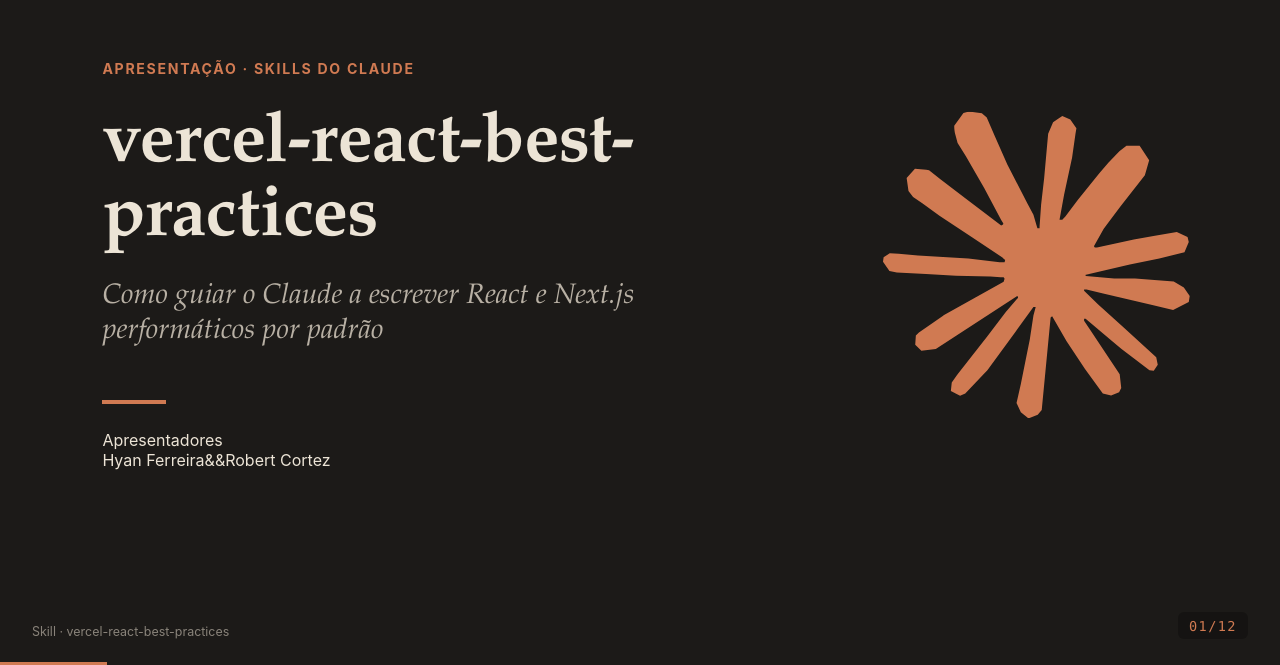
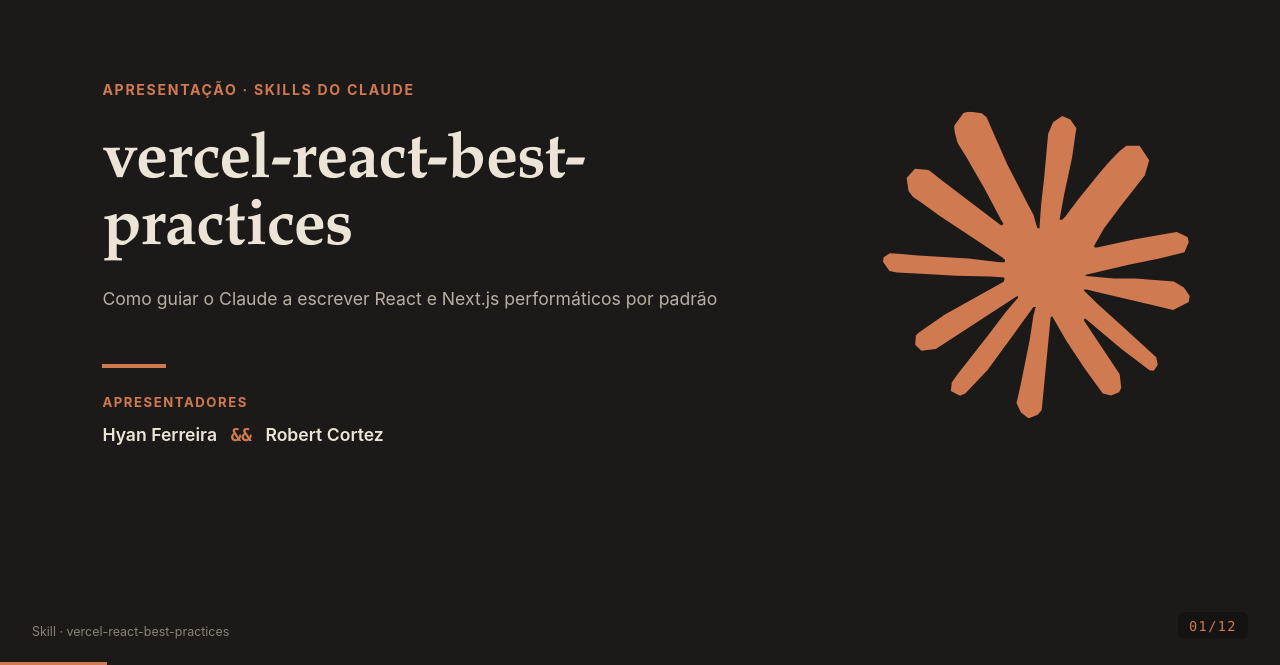
Before and after one commit to Robert-Cortez-Rudi/skills-claude, a React (Vite) app: page / in a window 1280 px wide. Shown: the part 135-800 px from the top of the page. Built offline with nearby package versions, Linux system fonts and the light colour scheme.

Commit message:
add(styles): refina tipografia e encerramento

```diff
--- a/src/index.css
+++ b/src/index.css
@@ -15,6 +15,8 @@
   --serif: 'Iowan Old Style', 'Palatino Linotype', 'Book Antiqua', Palatino, Georgia, 'Times New Roman', serif;
   --sans: -apple-system, BlinkMacSystemFont, 'Segoe UI', Roboto, Helvetica, Arial, sans-serif;
   --mono: 'SF Mono', 'JetBrains Mono', 'Fira Code', 'Cascadia Code', Consolas, 'Courier New', monospace;
+  --content-font-size: clamp(1.1rem, 1.35vw, 1.3rem);
+  --content-line-height: 1.5;
 }
 
 * {
@@ -94,18 +96,13 @@
   font-family: var(--serif);
   font-weight: 700;
   line-height: 1.04;
-  font-size: clamp(2.4rem, 5.5vw, 5rem);
+  font-size: clamp(2.4rem, 5.5vw, 4rem);
   letter-spacing: -0.01em;
 }
 
-.title-italic {
-  font-style: italic;
-  font-weight: 600;
-}
-
 .subtitle {
-  font-family: var(--serif);
-  font-style: italic;
+  font-family: var(--sans);
+  font-style: normal;
   font-size: clamp(1.2rem, 2.2vw, 1.9rem);
   color: var(--cream-dim);
   margin-top: clamp(0.8rem, 1.8vw, 1.6rem);
@@ -199,15 +196,41 @@
   margin: clamp(2rem, 4vw, 3.5rem) 0 clamp(1.2rem, 2vw, 1.8rem);
 }
 
-.cover .meta-line {
-  font-size: clamp(0.95rem, 1.3vw, 1.25rem);
+.author-card {
+  display: flex;
+  flex-direction: column;
+  gap: 0.8rem;
+  color: var(--cream-dim);
+}
+
+.author-card-label {
+  color: var(--accent);
+  font-size: 0.82rem;
+  font-weight: 700;
+  letter-spacing: 0.12em;
+  text-transform: uppercase;
+}
+
+.author-line {
+  display: flex;
+  align-items: center;
+  gap: 0.85rem;
+  margin: 0;
+  color: var(--cream);
+  font-weight: 600;
+}
+
+.author-separator {
+  color: var(--accent);
+  font-family: var(--mono);
+  font-weight: 800;
 }
 
 /* ---------- Code blocks ---------- */
 .code-block {
   font-family: var(--mono);
-  background: #161412;
-  color: #d8d0c4;
+  background: #1e1e1e;
+  color: #d4d4d4;
   border-radius: 10px;
   padding: clamp(1.2rem, 2vw, 1.8rem) clamp(1.4rem, 2.4vw, 2.2rem);
   font-size: clamp(0.95rem, 1.4vw, 1.4rem);
@@ -218,22 +241,35 @@
 }
 
 .tok-kw {
-  color: var(--accent-soft);
+  color: #c586c0;
   font-weight: 600;
 }
 .tok-fn {
-  color: #e0b96a;
+  color: #dcdcaa;
   font-weight: 600;
 }
 .tok-str {
-  color: #9fc36b;
+  color: #ce9178;
 }
 .tok-comment {
-  color: var(--cream-dim);
+  color: #6a9955;
   font-style: italic;
 }
 .tok-punct {
-  color: #b8b0a4;
+  color: #d4d4d4;
+}
+.tok-var {
+  color: #9cdcfe;
+}
+.tok-prop,
+.tok-attr {
+  color: #9cdcfe;
+}
+.tok-tag {
+  color: #4ec9b0;
+}
+.tok-num {
+  color: #b5cea8;
 }
 
 /* terminal window */
@@ -534,6 +570,7 @@
   font-family: var(--mono);
   font-size: clamp(0.9rem, 1.25vw, 1.25rem);
   line-height: 1.55;
+  color: #d4d4d4;
   white-space: pre;
   overflow-x: auto;
 }
@@ -642,25 +679,79 @@
 }
 
 .meta-demo-list {
-  margin-top: 1rem;
-  line-height: 1.6;
-  padding-left: 1.2rem;
+  display: grid;
+  grid-template-columns: repeat(2, minmax(0, 1fr));
+  gap: 0.8rem;
+  margin-top: clamp(1.5rem, 3vw, 2.5rem);
+  padding: 0;
   color: var(--cream-dim);
-  font-size: 0.95rem;
+  list-style: none;
 }
 
 .meta-demo-item {
-  margin-bottom: 0.6rem;
+  display: flex;
+  flex-direction: column;
+  gap: 0.45rem;
+  min-height: 100%;
+  background: var(--bg-soft);
+  border: 1px solid var(--line);
+  border-left: 4px solid var(--accent);
+  border-radius: 8px;
+  padding: 0.9rem 1rem;
 }
 
 .meta-demo-rule {
   color: var(--accent-soft);
+  font-family: var(--mono);
+  font-weight: 700;
+}
+
+.thanks-slide {
+  align-items: center;
+  text-align: center;
+}
+
+.thanks-slide .title {
+  max-width: 12ch;
+  color: var(--accent);
+}
+
+.thanks-panel {
+  display: inline-flex;
+  flex-direction: column;
+  align-items: center;
+  gap: 0.7rem;
+  width: fit-content;
+  margin-top: clamp(2rem, 4vw, 3rem);
+  padding-top: 1.2rem;
+  border-top: 4px solid var(--accent);
+}
+
+.thanks-label {
+  color: var(--accent);
+  font-size: 0.82rem;
+  font-weight: 700;
+  letter-spacing: 0.12em;
+  text-transform: uppercase;
+}
+
+.thanks-names {
+  margin: 0;
+  color: var(--cream);
+  font-weight: 600;
+}
+
+.thanks-names span {
+  color: var(--accent);
+  font-family: var(--mono);
+  font-weight: 800;
+  margin: 0 0.6rem;
 }
 
 /* analogy box (slide 03 abertura) */
 .analogy {
   margin-top: clamp(2rem, 4vw, 3rem);
-  background: var(--bg);
+  background: var(--bg-soft);
   color: var(--cream);
   border-left: 5px solid var(--accent);
   border-radius: 6px;
@@ -686,11 +777,45 @@
   color: var(--cream-dim);
 }
 
+.subtitle,
+.body-text,
+.author-line,
+.thanks-names,
+.terminal-body,
+.card .card-tag,
+.card .card-body,
+.card .card-prompt,
+.stat-label,
+.cat-name,
+.cat-impact,
+.cat-prefix,
+.step-h,
+.step-d,
+.tip,
+.point-h,
+.point-d,
+.demo-head,
+.demo-note,
+.demo-code,
+.metric-sub,
+.demo-impact,
+.tl-h,
+.tl-d,
+.callout,
+.cta-cmd,
+.thanks,
+.meta-demo-list,
+.analogy .a-body {
+  font-size: var(--content-font-size);
+  line-height: var(--content-line-height);
+}
+
 @media (max-width: 820px) {
   .grid-3,
   .steps-4,
   .timeline,
   .demo-grid,
+  .meta-demo-list,
   .split-2 {
     grid-template-columns: 1fr;
   }
```
